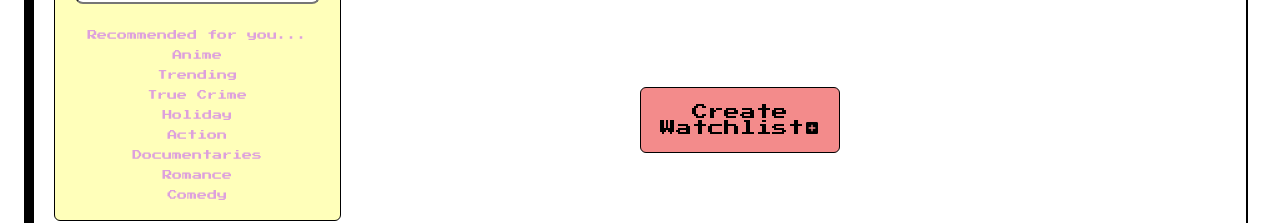
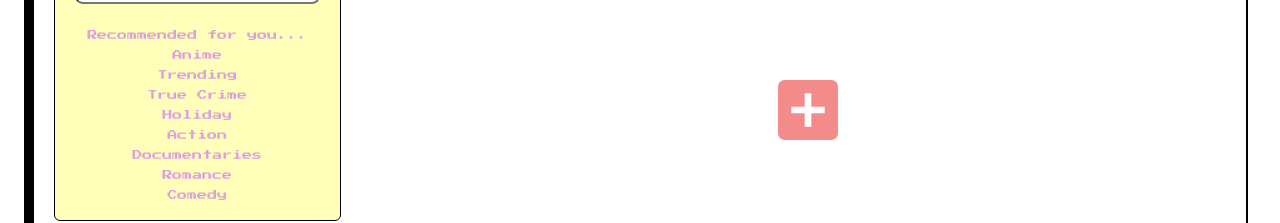
Before and after one commit to alfav23/watchlists-2025, a Next.js app: page / in a window 1280 px wide. Shown: the part 487-710 px from the top of the page. Built offline with nearby package versions, Linux system fonts and the light colour scheme; no server answers; the database is empty.

Commit message:
create watchlist form component, create new watchlist button

```diff
--- a/app/page.module.scss
+++ b/app/page.module.scss
@@ -1,5 +1,5 @@
 html {
-  background: white;
+  background:white;
   margin: 0;
   padding: 0;
 }
--- a/components/Feed/Feed.module.scss
+++ b/components/Feed/Feed.module.scss
@@ -19,17 +19,21 @@
 
 .createWatchlist {
   position: fixed;
-  left: 50%;
+  left: 60%;
   bottom: 20%;
-  font-family: "PressStart2P", sans-serif;
-  font-size: 16px;
-  max-width: 200px;
-  text-align: center;
+  // font-family: "PressStart2P", sans-serif;
+  // font-size: 16px;
+  // width: 200px;
+  // text-align: center;
   margin: auto;
-  padding: 1rem;
-  border: 1px solid black;
-  background-color: rgb(243, 139, 139);
-  border-radius: 6px;
+  padding: 0;
+  border: none;
+  background-color: transparent;
+  // border-radius: 6px;
+
+  :hover {
+    cursor: pointer;
+  }
 }
 
 @media screen and (max-width: 425px) {
--- a/components/Feed/Feed.tsx
+++ b/components/Feed/Feed.tsx
@@ -1,6 +1,17 @@
 import styles from './Feed.module.scss';
 import Watchlist  from '../Watchlist';
 import { MdAddBox } from "react-icons/md";
+import WatchlistForm from '../WatchlistForm';
+// import { useRouter } from 'next/router';
+
+// const router = useRouter();
+const handleCreateNewWatchlist = () => {
+    return (
+        <div>
+            <WatchlistForm />
+        </div>
+    )
+}
 
 export const Feed = () => {
     return (
@@ -36,9 +47,8 @@ export const Feed = () => {
                     </li>
                 </ul>
             </div>
-            <button className={styles.createWatchlist}>
-                Create Watchlist
-                <MdAddBox />
+            <button onClick={handleCreateNewWatchlist} className={styles.createWatchlist}>
+                <MdAddBox style={{fontSize: 80, color: "#f38b8bff"}}/>
             </button>
         </div>
     )
--- a/components/HomePage/HomePage.module.scss
+++ b/components/HomePage/HomePage.module.scss
@@ -3,6 +3,7 @@
 }
 
 .mainContent {
+    background-color: white;
     display: flex;
     border: 2px solid black;
     border-radius: 6px;
--- /dev/null
+++ b/components/WatchlistForm/WatchlistForm.tsx
@@ -0,0 +1,13 @@
+'use client';
+import styles from "./WatchlistForm.module.scss";
+
+const WatchlistForm = () => {
+    return (
+        <div className={styles.watchlistFormContainer}>
+            <form action="/">
+            </form>
+        </div>
+    )
+}
+
+export default WatchlistForm;
--- /dev/null
+++ b/components/WatchlistForm/index.tsx
@@ -0,0 +1 @@
+export { default } from "./WatchlistForm";
```
Also changed, not shown: components/WatchlistForm/WatchlistForm.module.scss (added).
